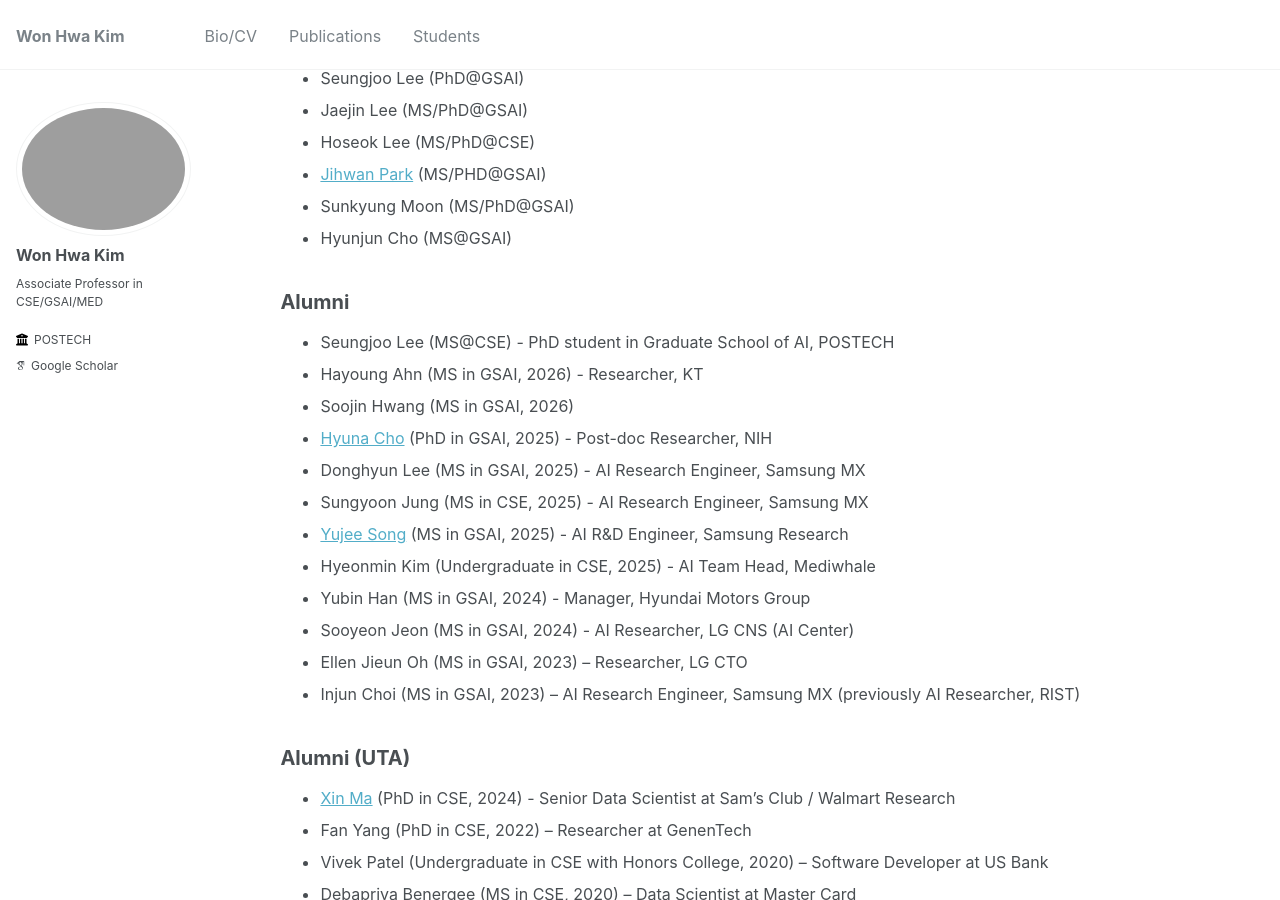
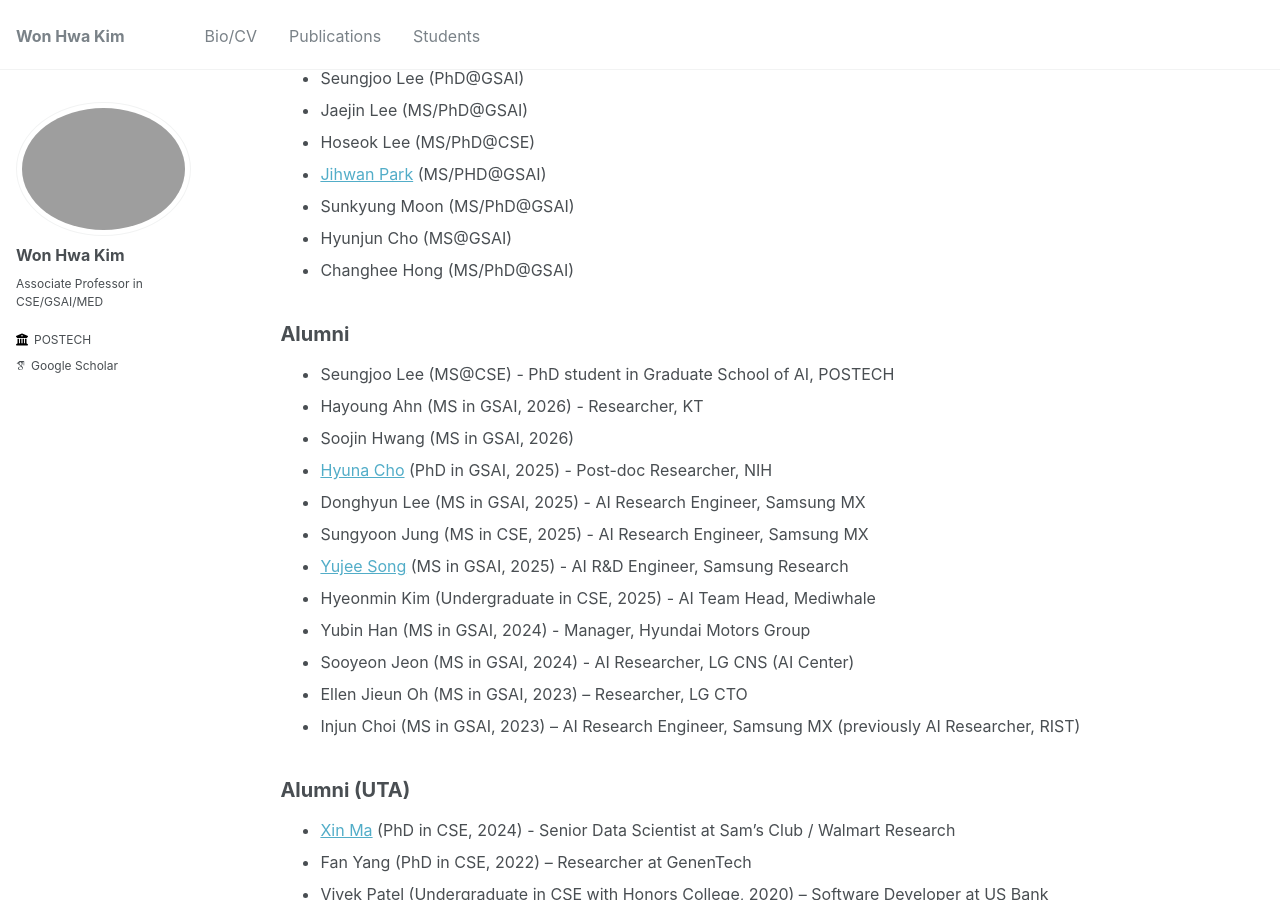
Before and after one commit to wwplato/wwplato.github.io, a Jekyll site: the page built from _pages/students.md, in a window 1280 px wide and 900 px high, scrolled down 365 px. Built offline with Jekyll 4.4.1, drawn with Linux system fonts in a browser that asks for light colours; some web fonts are replaced.

Commit message:
Update students.md

```diff
--- a/_pages/students.md
+++ b/_pages/students.md
@@ -21,6 +21,7 @@ Students
 * [Jihwan Park](https://atlas-sky.github.io/ "Jihwan Park") (MS/PHD@GSAI)
 * Sunkyung Moon (MS/PhD@GSAI)
 * Hyunjun Cho (MS@GSAI)
+* Changhee Hong (MS/PhD@GSAI)
 
 Alumni
 ----
```
